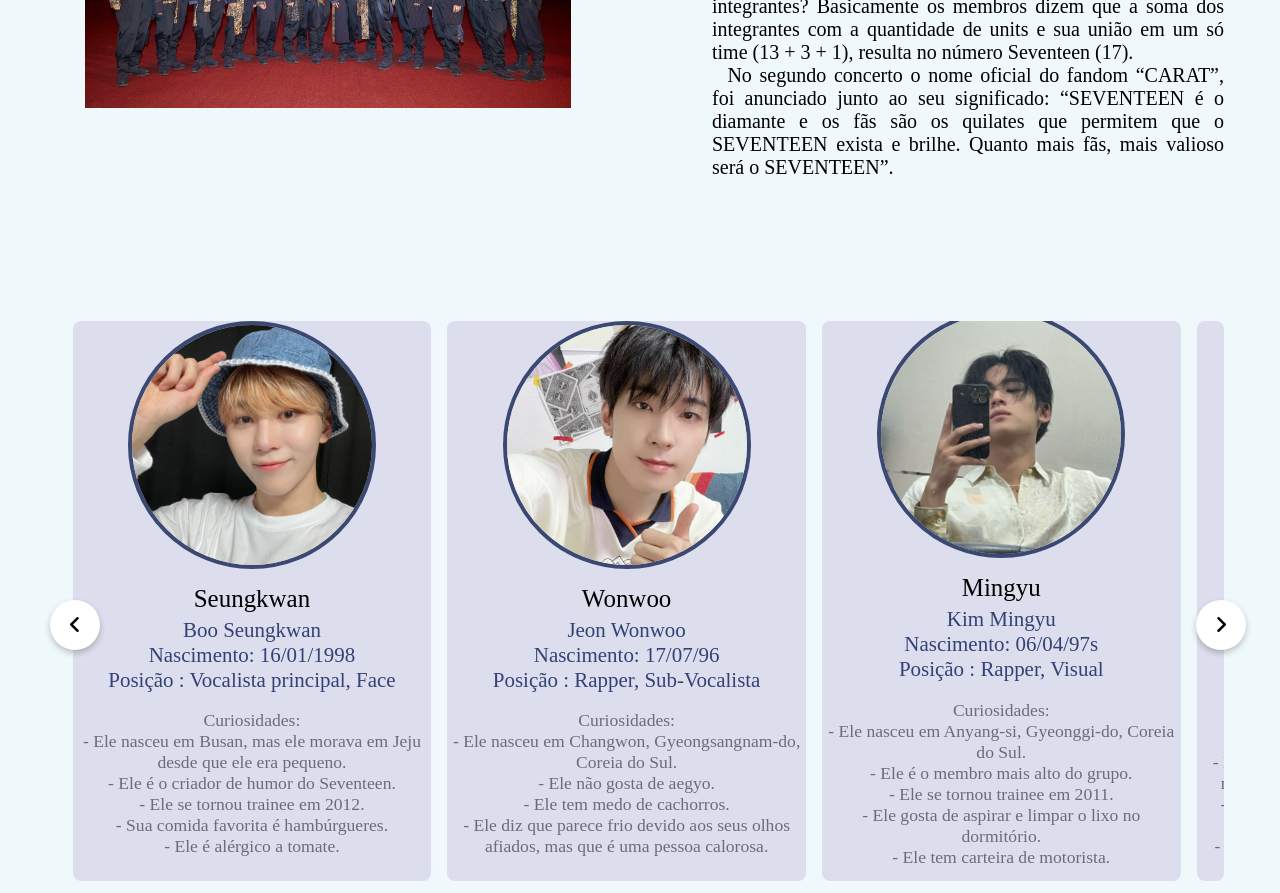
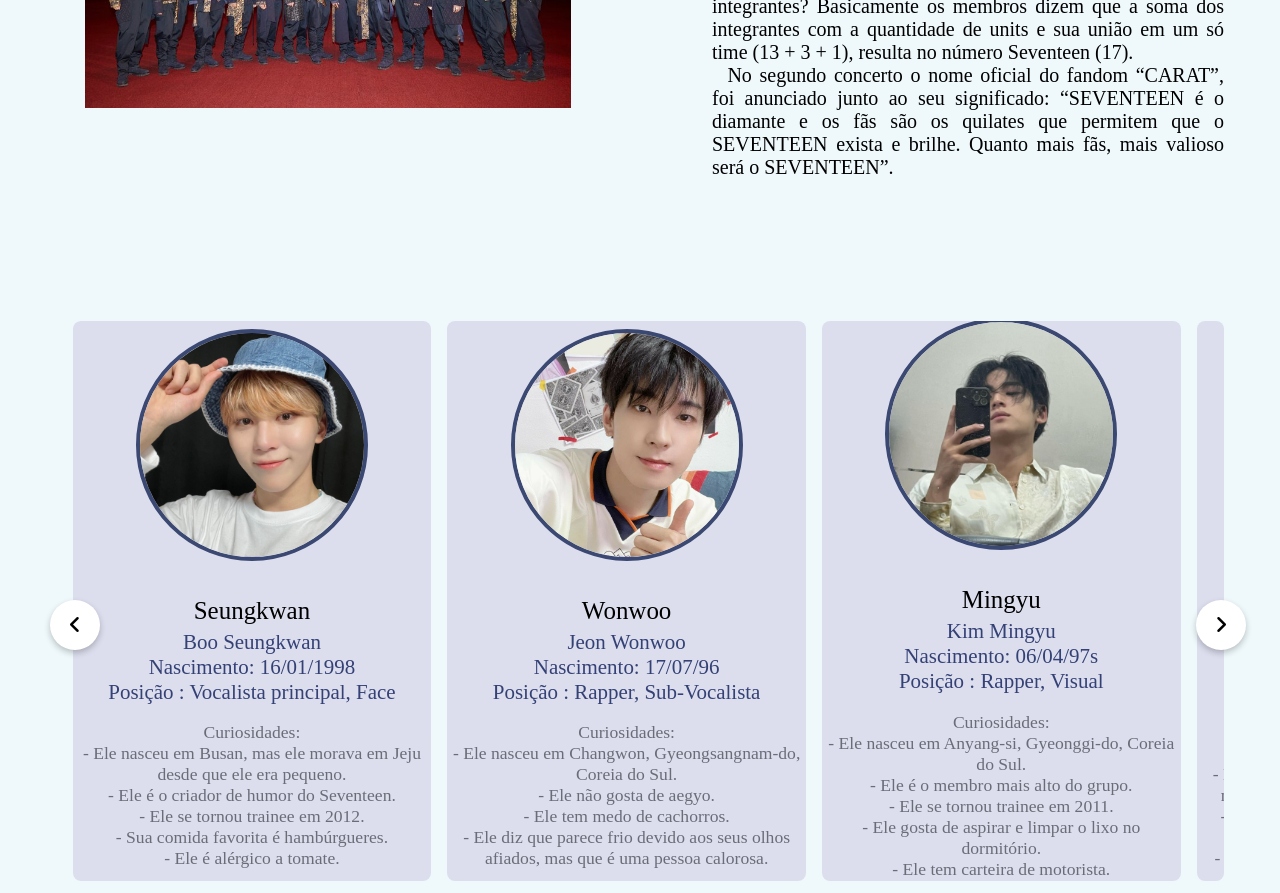
Before and after one commit to LuhMoonShy/Seventeen-Fan-Page, a plain HTML site: page index.html in a window 1280 px wide. Shown: the part 1163-2056 px from the top of the page. Drawn offline with nearby package versions, Linux system fonts and the light colour scheme.

Commit message:
Update estilos.css

```diff
--- a/css/estilos.css
+++ b/css/estilos.css
@@ -268,13 +268,13 @@ nav li a:hover {
 }
 .carousel .card .img {
   background: #5359ff;
-  height: 200px;
-  width: 200px;
+  height: 40%;
+  width: 40%;
   border-radius: 50%;
 }
 .card .img img {
-  width: 240px;
-  height: 240px;
+  width: 50vw;
+  height: 28vh;
   border-radius: 50%;
   object-fit: cover;
   border: 4px solid #3b4871;
```
